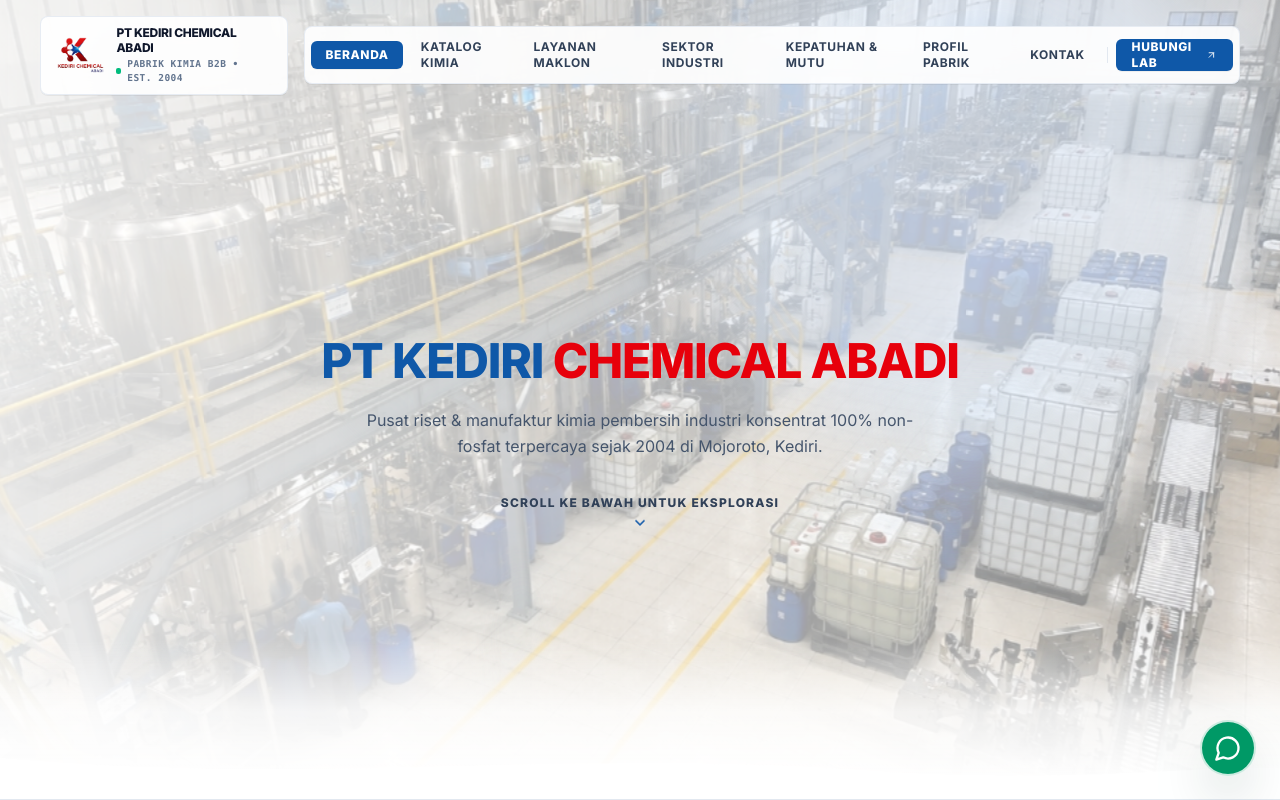
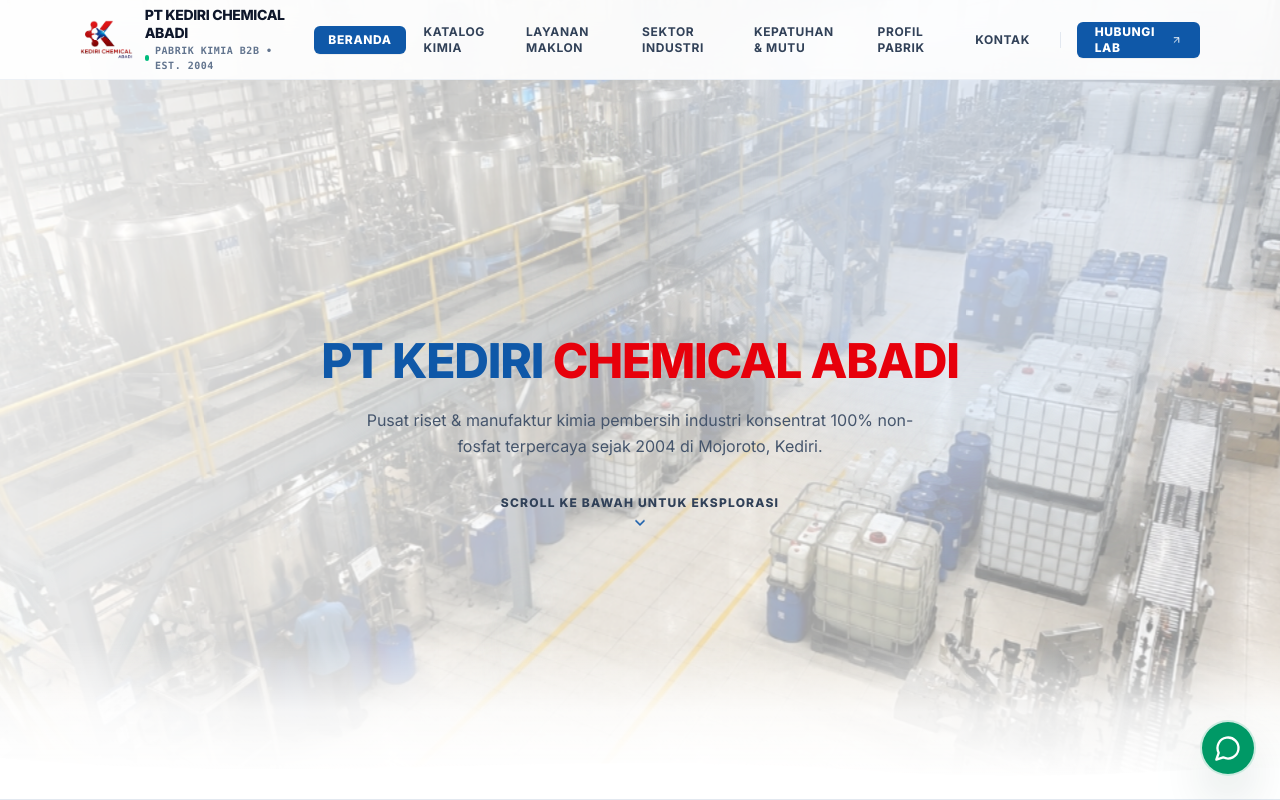
Before and after one commit to YerikhoArfensiasEffendi/KediriChemicalAbadi, a React (Vite) app: page / in a window 1280 px wide. Shown: the top 800 px of the page. Built offline with nearby package versions, Linux system fonts and the light colour scheme.

Commit message:
fix: restore clean full-width solid navbar to eliminate scroll leak, clean up WhyChooseUs background to pure water caustics texture

```diff
--- a/src/components/layout/Navbar.jsx
+++ b/src/components/layout/Navbar.jsx
@@ -23,34 +23,33 @@
   }, [])
 
   return (
-    <header className="fixed top-3 sm:top-4 inset-x-0 z-50 pointer-events-none select-none transition-all duration-300">
-      <div className="max-w-[1700px] mx-auto px-4 sm:px-6 lg:px-10 w-full flex items-center justify-between gap-4">
+    <header
+      className={cn(
+        "fixed top-0 inset-x-0 z-50 w-full transition-all duration-300 select-none",
+        isScrolled
+          ? "bg-white/95 backdrop-blur-xl border-b border-slate-200/90 shadow-xs h-18 sm:h-20"
+          : "bg-white/90 backdrop-blur-lg border-b border-slate-200/60 h-20"
+      )}
+    >
+      <div className="max-w-[1700px] mx-auto px-4 sm:px-8 lg:px-14 xl:px-20 h-full w-full flex items-center justify-between gap-6">
 
         {/* ═══════════════════════════════════════════════════════════ */}
-        {/* SISI KIRI: Identitas Pabrik Tegas & Minimalis (Brand Box)   */}
+        {/* SISI KIRI: Identitas Pabrik Tegas & Rapi                    */}
         {/* ═══════════════════════════════════════════════════════════ */}
-        <Link
-          to="/"
-          className={cn(
-            "pointer-events-auto flex items-center gap-3 px-3.5 sm:px-4 py-2 rounded-lg transition-all duration-300 group border",
-            isScrolled
-              ? "bg-white/95 backdrop-blur-xl border-slate-300/90 shadow-sm"
-              : "bg-white/90 backdrop-blur-lg border-slate-200/80 shadow-2xs"
-          )}
-        >
+        <Link to="/" className="flex items-center gap-3 py-1 group">
           {/* Logo Resmi PT Kediri Chemical Abadi */}
           <img
             src="/images/kca_logo.png"
             alt="Logo Resmi PT Kediri Chemical Abadi"
-            className="h-8 sm:h-9 w-auto object-contain transition-transform group-hover:scale-102 duration-300"
+            className="h-9 sm:h-10 w-auto object-contain transition-transform group-hover:scale-102 duration-300"
           />
 
           {/* Micro Typography Identitas Pabrik Tegas */}
-          <div className="hidden sm:flex flex-col text-left pr-1">
-            <span className="text-xs font-heading font-extrabold text-slate-900 tracking-tight leading-tight group-hover:text-[#0F58A8] transition-colors">
+          <div className="hidden sm:flex flex-col text-left">
+            <span className="text-xs sm:text-sm font-heading font-extrabold text-slate-900 tracking-tight leading-tight group-hover:text-[#0F58A8] transition-colors">
               PT KEDIRI CHEMICAL ABADI
             </span>
-            <span className="text-[9.5px] font-semibold text-slate-500 tracking-wider uppercase flex items-center gap-1.5 mt-0.5 font-mono">
+            <span className="text-[10px] font-semibold text-slate-500 tracking-wider uppercase flex items-center gap-1.5 mt-0.5 font-mono">
               <span className="inline-block w-1.5 h-1.5 rounded-xs bg-emerald-500" />
               Pabrik Kimia B2B • Est. 2004
             </span>
@@ -58,19 +57,12 @@
         </Link>
 
         {/* ═══════════════════════════════════════════════════════════ */}
-        {/* SISI KANAN: Navigasi Tegas, Simpel & Presisi (Action Bar)   */}
+        {/* SISI KANAN: Navigasi Tegas & Hubungi Lab Button             */}
         {/* ═══════════════════════════════════════════════════════════ */}
-        <div className="pointer-events-auto flex items-center gap-2.5 sm:gap-3">
+        <div className="flex items-center gap-2 lg:gap-3">
 
-          {/* Desktop Navigation Crisp Dock */}
-          <nav
-            className={cn(
-              "hidden lg:flex items-center gap-1 p-1.5 rounded-lg border transition-all duration-300",
-              isScrolled
-                ? "bg-white/95 backdrop-blur-xl border-slate-300/90 shadow-sm"
-                : "bg-white/90 backdrop-blur-lg border-slate-200/80 shadow-2xs"
-            )}
-          >
+          {/* Desktop Navigation Links */}
+          <nav className="hidden lg:flex items-center gap-1">
             {NAVIGATION_DATA.navLinks.map((link) => (
               <NavLink
                 key={link.to}
@@ -88,41 +80,25 @@
                 {link.label}
               </NavLink>
             ))}
+          </nav>
 
-            {/* Subtle Vertical Divider */}
-            <div className="h-4 w-px bg-slate-200 mx-1" />
+          {/* Divider */}
+          <div className="hidden lg:block h-4 w-px bg-slate-200 mx-1" />
 
-            {/* Quick CTA inside dock for Desktop (Tegas, Kotak Presisi) */}
+          {/* CTA Hubungi Lab (Tegas & Presisi) */}
           <Link
             to="/contact"
-              className="h-8 px-4 bg-[#0F58A8] hover:bg-blue-700 active:bg-blue-800 text-white rounded-md text-xs font-heading font-extrabold uppercase tracking-wider inline-flex items-center gap-1.5 transition-all shadow-2xs cursor-pointer"
+            className="h-9 px-4.5 bg-[#0F58A8] hover:bg-blue-700 active:bg-blue-800 text-white rounded-md text-xs font-heading font-extrabold uppercase tracking-wider inline-flex items-center gap-1.5 transition-all shadow-2xs cursor-pointer"
           >
             <span>Hubungi Lab</span>
             <ArrowUpRight className="w-3.5 h-3.5" />
           </Link>
-          </nav>
 
-          {/* Quick Contact for Tablet */}
-          <div className="hidden sm:flex lg:hidden">
-            <Link
-              to="/contact"
-              className="h-9 px-4 bg-[#0F58A8] hover:bg-blue-700 text-white rounded-lg text-xs font-heading font-extrabold uppercase tracking-wider inline-flex items-center gap-1.5 shadow-2xs"
-            >
-              <span>Hubungi Lab</span>
-              <ArrowUpRight className="w-3.5 h-3.5" />
-            </Link>
-          </div>
-
-          {/* Mobile Hamburger Toggle (Tegas rounded-lg) */}
+          {/* Mobile Hamburger Toggle */}
           <div className="flex items-center lg:hidden">
             <button
               onClick={() => setMobileOpen(!mobileOpen)}
-              className={cn(
-                "p-2.5 rounded-lg border transition-all duration-300 cursor-pointer text-slate-700 hover:text-[#0F58A8]",
-                isScrolled
-                  ? "bg-white/95 backdrop-blur-xl border-slate-300 shadow-sm"
-                  : "bg-white/90 backdrop-blur-lg border-slate-200/80 shadow-2xs"
-              )}
+              className="p-2 rounded-md border border-slate-200 text-slate-700 hover:text-[#0F58A8] hover:bg-slate-100 cursor-pointer transition-colors"
               aria-label="Toggle Mobile Menu"
             >
               {mobileOpen ? <X className="w-5 h-5" /> : <Menu className="w-5 h-5" />}
@@ -134,7 +110,7 @@
       </div>
 
       {/* ═══════════════════════════════════════════════════════════ */}
-      {/* MOBILE DROPDOWN DOCK (Tegas & Rapi)                         */}
+      {/* MOBILE DROPDOWN DOCK                                    */}
       {/* ═══════════════════════════════════════════════════════════ */}
       <AnimatePresence>
         {mobileOpen && (
@@ -143,10 +119,9 @@
             animate={{ opacity: 1, y: 0 }}
             exit={{ opacity: 0, y: -6 }}
             transition={{ duration: 0.15 }}
-            className="max-w-[1700px] mx-auto px-4 sm:px-6 mt-2 pointer-events-auto lg:hidden"
+            className="absolute top-full inset-x-0 bg-white/95 backdrop-blur-2xl border-b border-slate-200 shadow-xl p-4 lg:hidden"
           >
-            <div className="bg-white/95 backdrop-blur-2xl border border-slate-300/80 rounded-xl shadow-lg p-4">
-              <nav className="flex flex-col gap-1">
+            <nav className="flex flex-col gap-1 max-w-[1700px] mx-auto px-2">
               {NAVIGATION_DATA.navLinks.map((link) => (
                 <NavLink
                   key={link.to}
@@ -177,7 +152,6 @@
                 </Link>
               </div>
             </nav>
-            </div>
           </motion.div>
         )}
       </AnimatePresence>
--- a/src/components/sections/WhyChooseUsSection.jsx
+++ b/src/components/sections/WhyChooseUsSection.jsx
@@ -46,35 +46,14 @@
     <section className="py-20 sm:py-28 bg-gradient-to-b from-white via-sky-50/15 to-white text-slate-900 relative overflow-hidden">
 
       {/* ========================================================================= */}
-      {/* 1. AMBIENT LIQUID WATER RIPPLE & REALISTIC SOAP LATHER BACKGROUND TEXTURES */}
+      {/* 1. AMBIENT LIQUID WATER CAUSTICS TEXTURE (Clean Asset Texture)            */}
       {/* ========================================================================= */}
-
-      {/* Sisi Kiri Atas: Tekstur Gelombang & Riak Air Murni (Liquid Water Ripple) */}
-      <div className="absolute -top-10 -left-10 w-[460px] h-[460px] pointer-events-none opacity-40 select-none overflow-hidden rounded-full blur-2xl">
+      <div className="absolute inset-0 pointer-events-none opacity-20 select-none overflow-hidden mix-blend-multiply">
         <img
-          src="/images/water_ripple_accent.jpg"
-          alt="Water Ripple Caustics Background Texture"
-          className="w-full h-full object-cover mix-blend-multiply"
+          src="/images/bg_liquid_caustics_4k.png"
+          alt="Clean Ambient Liquid Water Caustics Texture"
+          className="w-full h-full object-cover object-center"
         />
-      </div>
-
-      {/* Sisi Kanan Bawah: Tekstur Buih Busa Sabun Alami (Realistic Soap Lather Bubbles) */}
-      <div className="absolute -bottom-16 -right-10 w-[550px] h-[550px] pointer-events-none opacity-60 select-none overflow-hidden rounded-full blur-xs">
-        <img
-          src="/images/soap_lather_accent.jpg"
-          alt="Natural Soap Lather Foam Bubbles Background Texture"
-          className="w-full h-full object-contain mix-blend-multiply"
-        />
-      </div>
-
-      {/* Sisi Kanan Atas: Gelembung Busa Halus (Soap Foam Top Accent) */}
-      <div className="absolute top-0 right-0 w-80 h-80 pointer-events-none opacity-45 select-none overflow-hidden">
-        <svg viewBox="0 0 300 300" fill="none" xmlns="http://www.w3.org/2000/svg" className="w-full h-full text-sky-200">
-          <circle cx="260" cy="50" r="70" fill="currentColor" fillOpacity="0.3" />
-          <circle cx="180" cy="90" r="45" fill="currentColor" fillOpacity="0.25" />
-          <circle cx="240" cy="140" r="30" fill="currentColor" fillOpacity="0.35" />
-          <circle cx="130" cy="50" r="20" fill="currentColor" fillOpacity="0.2" />
-        </svg>
       </div>
 
       <div className="max-w-[1700px] mx-auto px-4 sm:px-8 lg:px-14 xl:px-20 w-full relative z-10">
```
Lines whose indentation alone changed are shown as unchanged.
